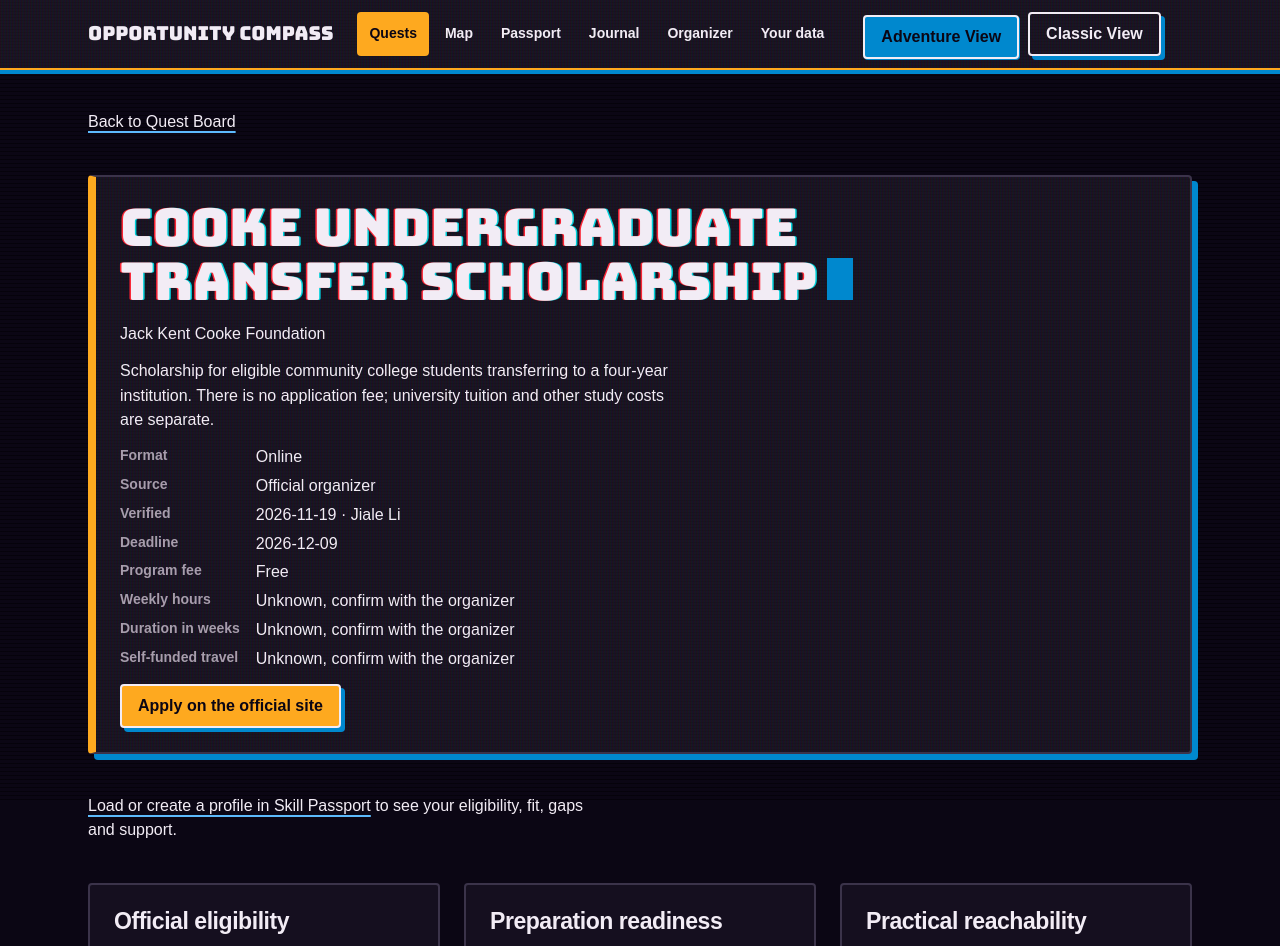
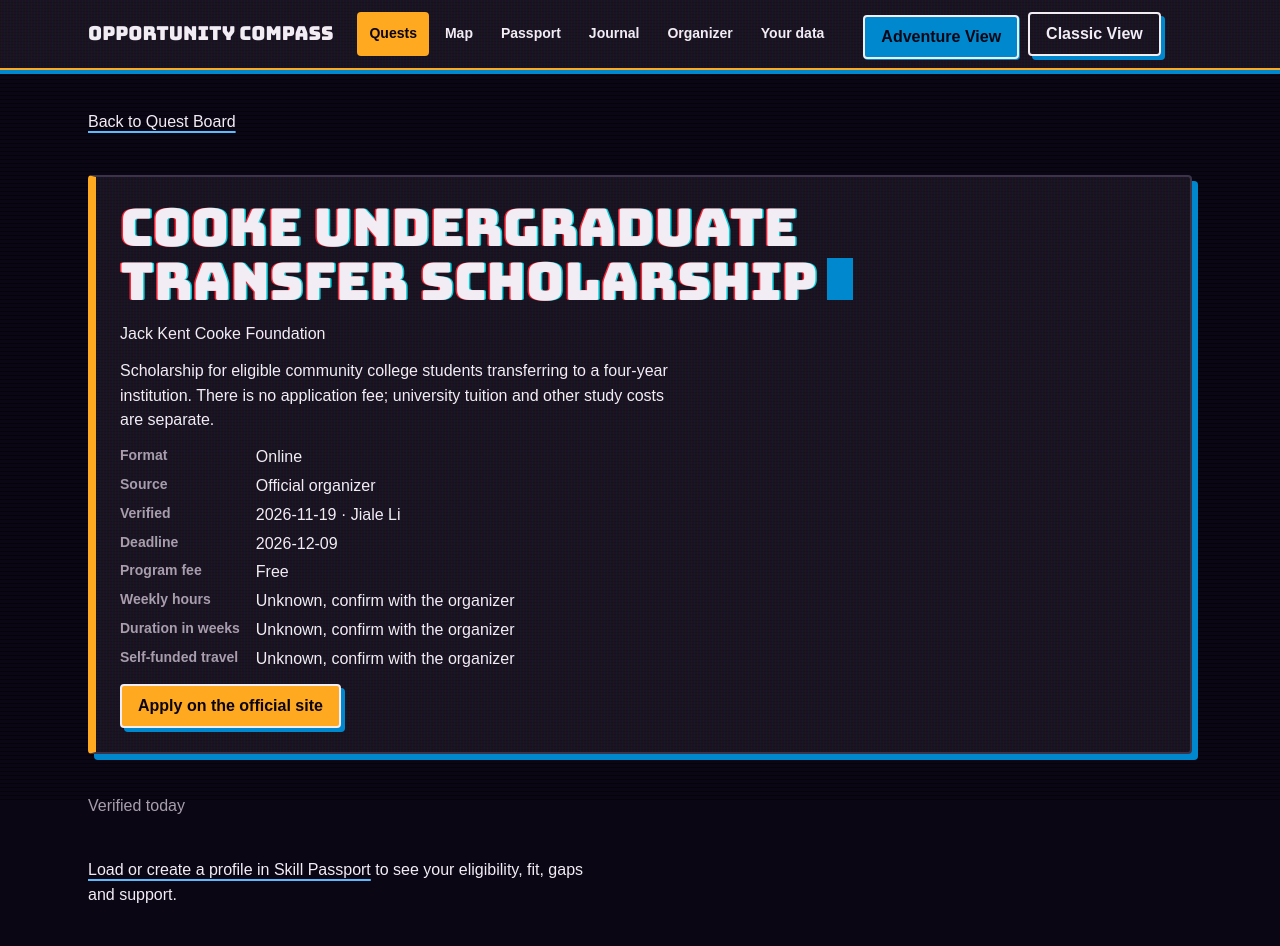
Before and after one commit to Zerune0/opportunity-compass, a Next.js app: page /quests/cooke-transfer-scholarship-2027 in a window 1280 px wide. Shown: the top 946 px of the page. Built offline with nearby package versions, Linux system fonts and the light colour scheme; a web font is replaced by a local one.

Commit message:
feat(quests): show verification age beside detail assessments

```diff
--- a/app/quests/[id]/quest-assessment.tsx
+++ b/app/quests/[id]/quest-assessment.tsx
@@ -9,6 +9,7 @@ import { GAP_CATEGORIES, type GapCategory, type GapItem, type Opportunity, type
 import type { QuestContext } from "../use-quest-context";
 import { JournalButton } from "./journal-button";
 import { MatchExplanationSection } from "./match-and-gaps";
+import { VerificationAge } from "../verification-age-badge";
 const categoryLabels: Record<GapCategory, string> = { knowledge_or_experience: "Knowledge or experience", materials: "Materials", time_and_cost: "Time and cost", unchangeable_eligibility: "Eligibility limits for this round", unknown_info: "Unknown information" };
 const eligibilityLabels = { eligible: "Requirements satisfied", not_eligible: "Hard requirement not met", unknown: "Eligibility unconfirmed" };
 const itemLabels = { satisfied: "Satisfied", not_satisfied: "Not satisfied", unknown: "Unknown" };
@@ -67,6 +68,7 @@ export function QuestAssessment({ opportunity, context }: {
     const plan = profile && eligibility?.overall === "not_eligible" && !alternatives.length ? planRoutes(profile, opportunity, options) : null;
     const planHints = plan?.status === "blocked" ? plan.alternatives : [];
     return <>
+ <VerificationAge opportunity={opportunity} today={context.today} />
  {(profile?.is_sample || grants.some(g => g.is_sample)) && <p className="rpg-row">{profile?.is_sample && <span className="rpg-tag rpg-tag--warning">Sample student profile</span>}{grants.some(g => g.is_sample) && <span className="rpg-tag rpg-tag--warning">Simulated support</span>}</p>}
  {context.loaded && !profile && <p><Link href="/passport">Load or create a profile in Skill Passport</Link> to see your eligibility, fit, gaps and support.</p>}
  <div className="rpg-route-grid" style={{ gridTemplateColumns: "repeat(auto-fit, minmax(min(100%, 19rem), 1fr))" }}>
```
